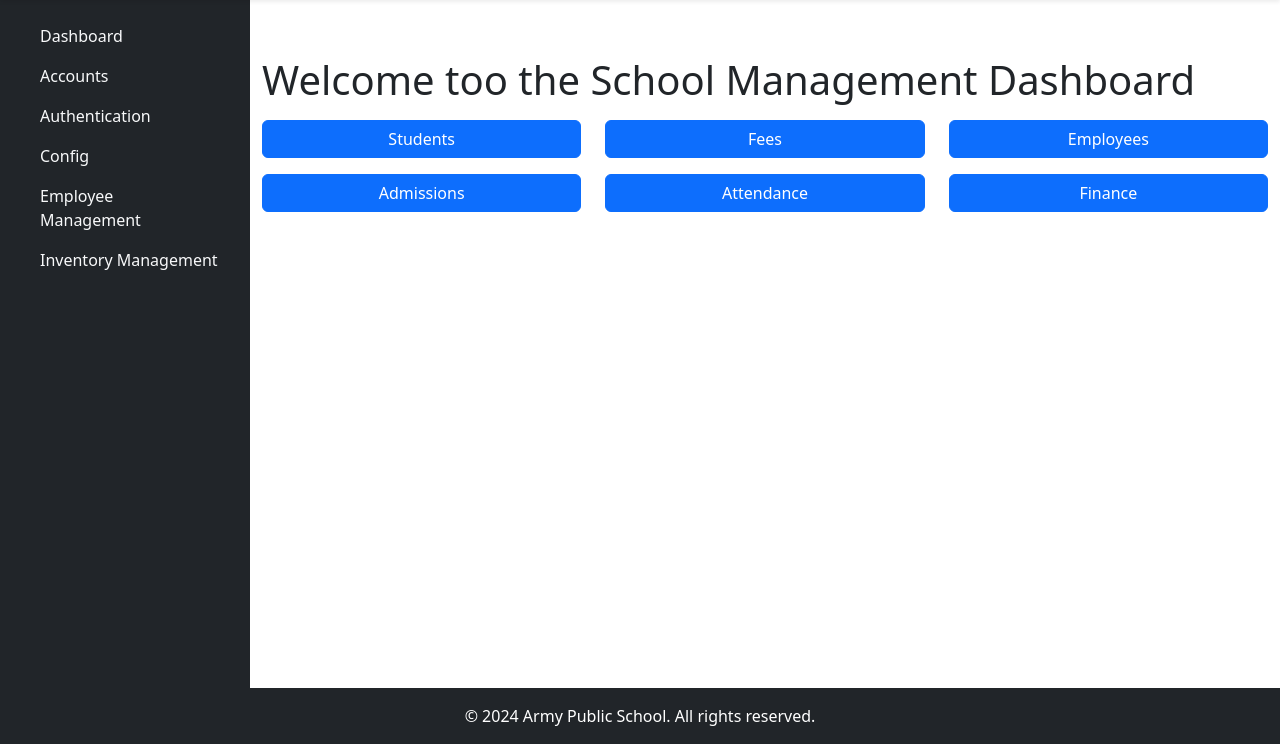
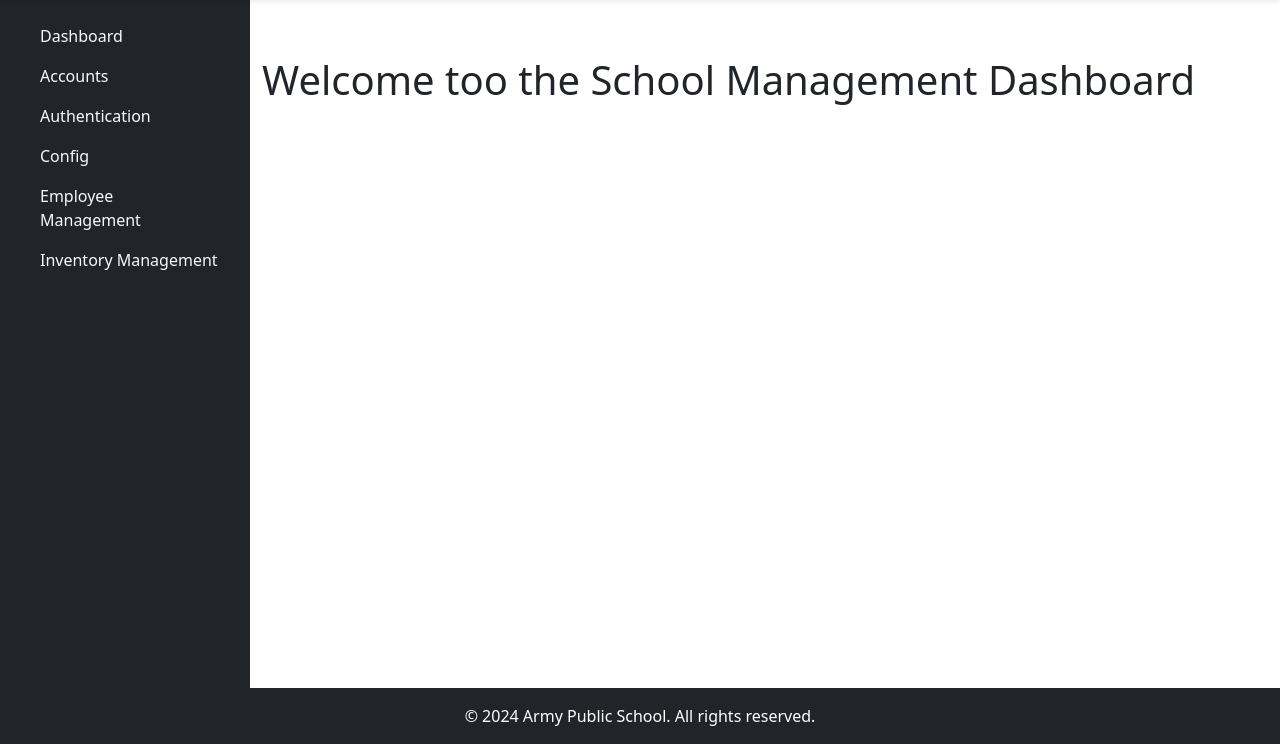
Before and after one commit to MDtech-code/SchoolManagementSystem, a Django app: template templates/dashboard.html in a window 1280 px wide. Shown: the part 56-800 px from the top of the page. Run offline with Django 5.2, Linux system fonts and the light colour scheme; the template is opened without the code that fills it, so the values that code supplies are empty; some libraries are stand-ins or nearby versions.

Commit message:
change in template

```diff
--- a/templates/dashboard.html
+++ b/templates/dashboard.html
@@ -3,20 +3,7 @@
 {% block content %}
 <div class="container">
     <h1 class="mt-5">Welcome too the School Management Dashboard</h1>
-    <div class="row">
-        <div class="col-md-4">
-            <a href="#" class="btn btn-primary w-100 my-2">Students</a>
-            <a href="#" class="btn btn-primary w-100 my-2">Admissions</a>
-        </div>
-        <div class="col-md-4">
-            <a href="#" class="btn btn-primary w-100 my-2">Fees</a>
-            <a href="#" class="btn btn-primary w-100 my-2">Attendance</a>
-        </div>
-        <div class="col-md-4">
-            <a href="#" class="btn btn-primary w-100 my-2">Employees</a>
-            <a href="#" class="btn btn-primary w-100 my-2">Finance</a>
-        </div>
-    </div>
+
 </div>
 
 {% endblock content %}
```
